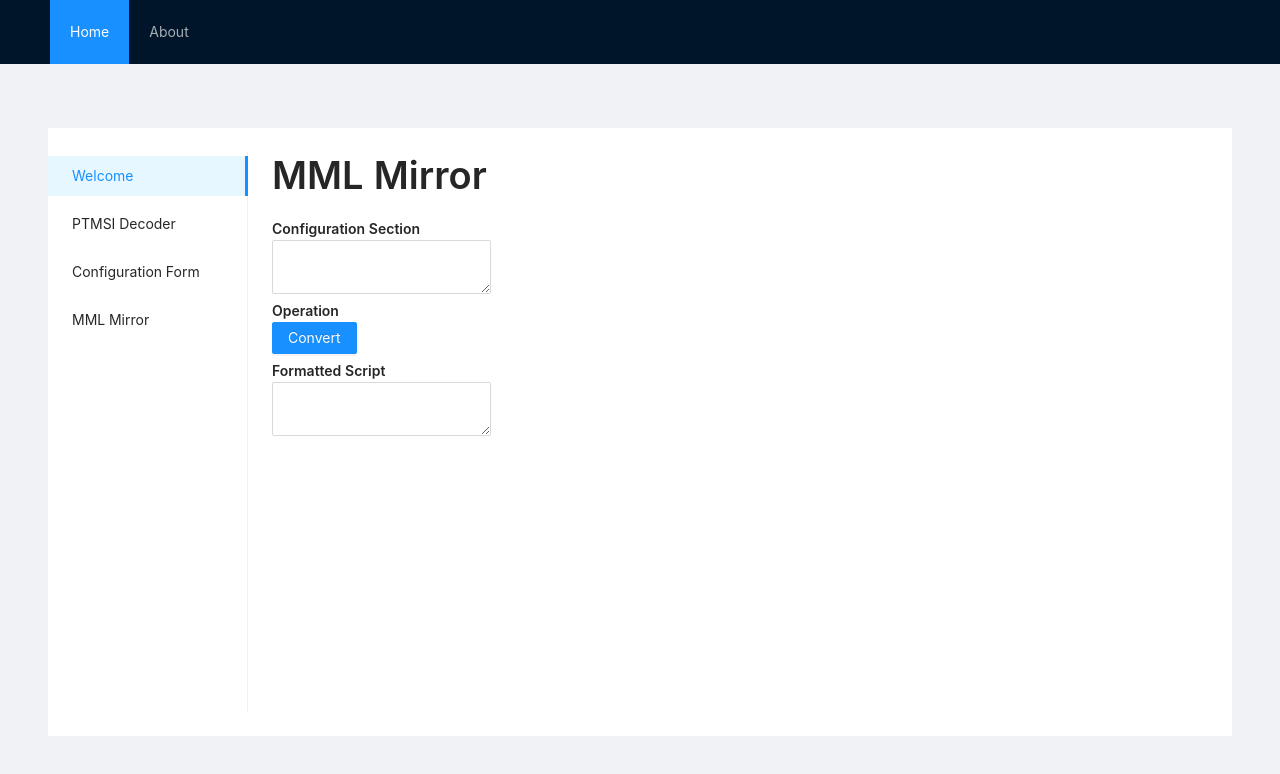
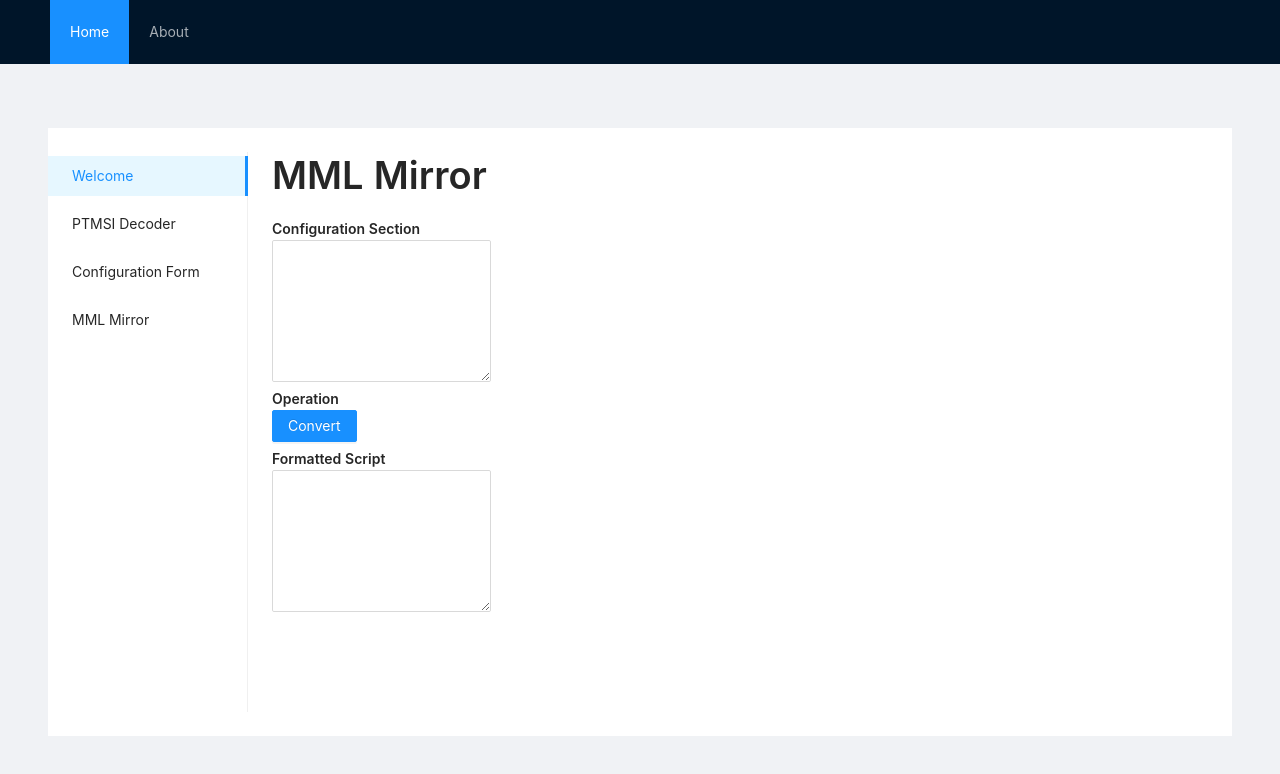
Before and after one commit to EwenLan/core-network-toolkits, a React (Create React App) app: page /home/mmlmirror in a window 1280 px wide. Shown: the top 774 px of the page. Built offline with nearby package versions, Linux system fonts and the light colour scheme.

Commit message:
expanded text area

```diff
--- a/src/common/mml/mediation.ts
+++ b/src/common/mml/mediation.ts
@@ -1,4 +1,3 @@
-import { QuickSortObjects } from "../sort/sort"
 import { SplitComma } from "../utilities/utilities"
 import { Command, PlainText } from "./command"
 import { PrototypeType, ParameterType, CommandType, VerbType, ScriptType } from "./define"
--- a/src/pages/home/mmlmirror.tsx
+++ b/src/pages/home/mmlmirror.tsx
@@ -27,13 +27,13 @@ function MMLMirrorApp() {
         <>
             <KeyValuePair title="Configuration Section" value={
                 <TextArea allowClear={true}
-                    onChange={handleInputConfigurationSection}
+                    onChange={handleInputConfigurationSection} rows={6}
                 />}
                 direction={KeyValuePairDirection.vertical}
             />
             <KeyValuePair title="Operation" value={<Button children="Convert" type="primary" onClick={handleClick} />} />
             <KeyValuePair title="Formatted Script" value={
-                <TextArea allowClear={true} value={formattedScript} contentEditable={true} />}
+                <TextArea allowClear={true} value={formattedScript} rows={6} />}
                 direction={KeyValuePairDirection.vertical}
             />
         </>
```
